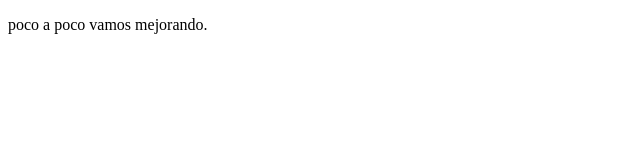
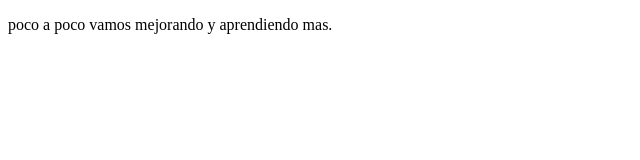
Before and after one commit to ElvisVzDev/cursoprework, a plain HTML site: page index.html in a window 1280 px wide. Shown: the whole page, without its empty margins (0-640 px from the left). Drawn offline with Linux system fonts and the light colour scheme.

Commit message:
alargamos eltittle

```diff
--- a/index.html
+++ b/index.html
@@ -7,7 +7,7 @@
     <title>hola mundo</title>
 </head>
      <p>
-         poco a poco vamos mejorando.
+         poco a poco vamos mejorando y aprendiendo mas.
      </p>
 
 </body>
```
